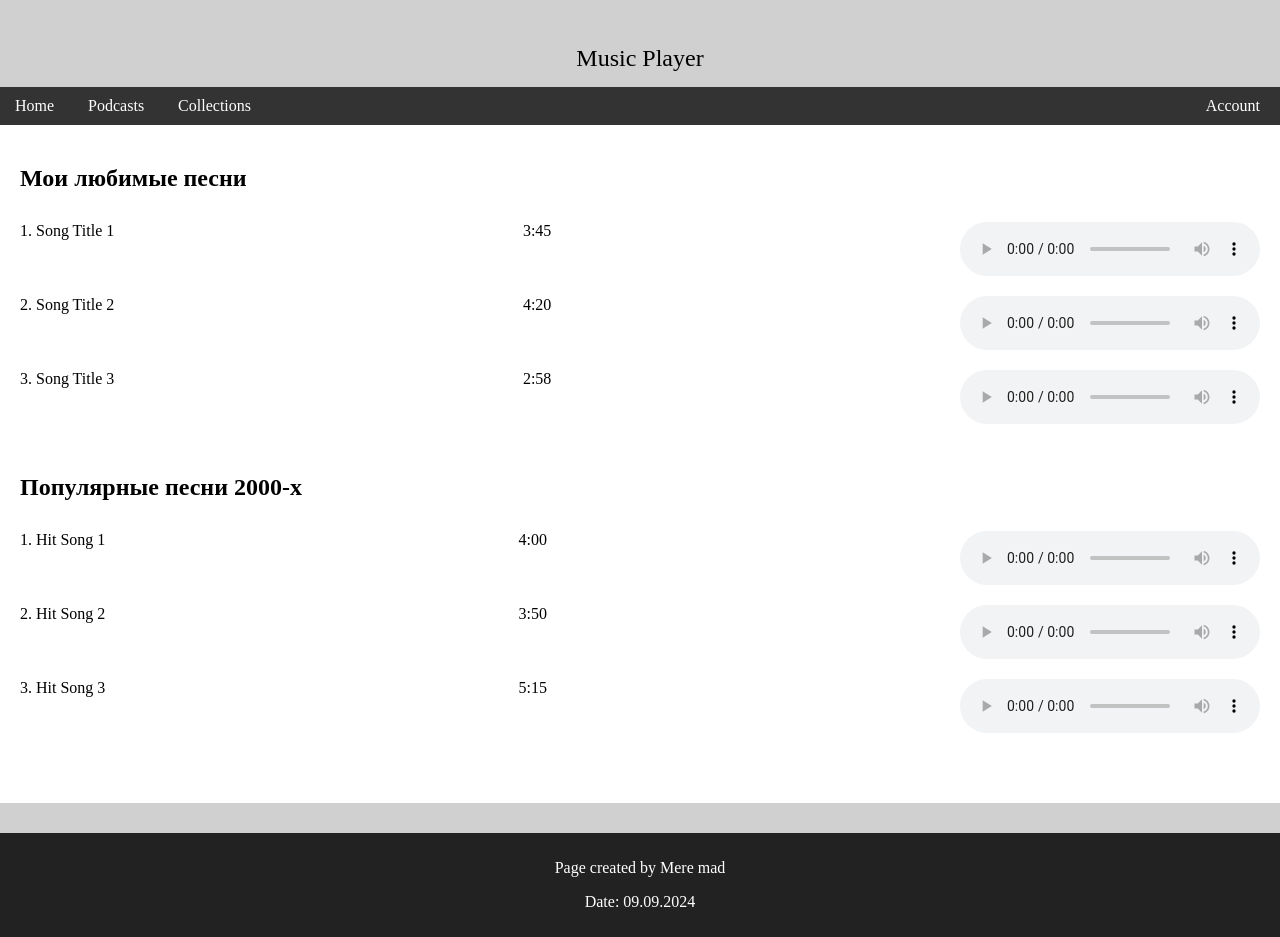
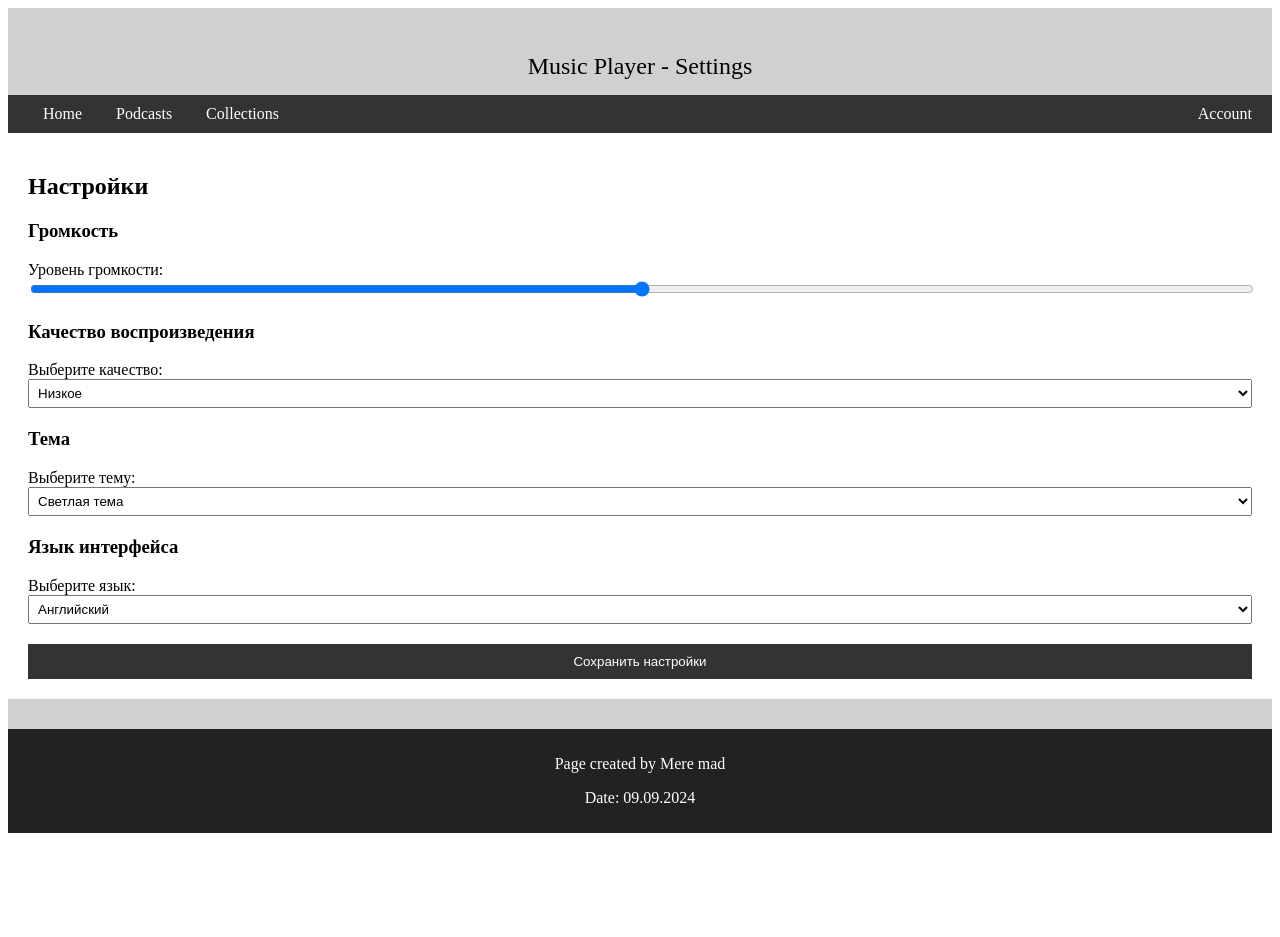
Before and after one commit to alesha-ofc-he/music_website, a plain HTML site: page settings.html in a window 1280 px wide. After the commit the page ends 841 px from the top, so only its background shows below. Drawn offline with Linux system fonts and the light colour scheme.

Commit message:
update mertay

```diff
--- a/settings.html
+++ b/settings.html
@@ -3,147 +3,82 @@
 <head>
     <meta charset="UTF-8">
     <meta name="viewport" content="width=device-width, initial-scale=1.0">
-    <title>Music Player - Collections</title>
-
-    <style>
-        .full-width-bar {
-            width: 100%;
-            background-color: #d0d0d0;
-            height: 30px;
-        }
-        .website_name {
-            width: 100%;
-            background-color: #d0d0d0;
-            text-align: center;
-            padding: 15px 0;
-            font-size: 24px;
-        }
-        .menu {
-            background-color: #333;
-            color: #fff;
-            text-align: center;
-            padding: 10px 0;
-            display: flex;
-            justify-content: space-between;
-            align-items: center;
-        }
-        .menu nav a {
-            margin: 0 15px;
-            text-decoration: none;
-            color: #fff;
-        }
-        .account-link {
-            margin-right: 20px;
-            text-decoration: none;
-            color: #fff;
-        }
-        .main-content {
-            padding: 20px;
-        }
-        .song-list {
-            margin-bottom: 40px;
-        }
-        .song-item {
-            display: flex;
-            justify-content: space-between;
-            padding: 10px 0;
-        }
-        .song-item span {
-            margin-right: 20px;
-        }
-        footer {
-            width: 100%;
-            background-color: #222;
-            color: #fff;
-            padding: 10px 0;
-            text-align: center;
-        }
-        body {
-            margin: 0;
-            padding: 0;
-            display: flex;
-            flex-direction: column;
-            min-height: 100vh;
-        }
-        main {
-            flex: 1;
-        }
-    </style>
+    <title>Music Player - Settings</title>
 </head>
 <body>
 
-    <div class="full-width-bar top-bar"></div>
-    <header class="website_name">Music Player</header>
-    <header class="menu">
-        <nav>
-            <a href="index.html">Home</a>
-            <a href="podcasts.html">Podcasts</a>
-            <a href="collections.html">Collections</a>
-        </nav>
-        <a href="account.html" class="account-link">Account</a>
+    <!-- Верхняя полоса -->
+    <div style="width: 100%; background-color: #d0d0d0; height: 30px;"></div>
+
+    <!-- Шапка сайта -->
+    <header style="width: 100%; background-color: #d0d0d0; text-align: center; padding: 15px 0; font-size: 24px;">
+        Music Player - Settings
     </header>
 
-    <main class="main-content">
-        <section class="song-list">
-            <h2>Мои любимые песни</h2>
-            <div class="song-item">
-                <span>1. Song Title 1</span>
-                <span>3:45</span>
-                <audio controls>
-                    <source src="music_website/audio/song1.mp3" type="audio/mpeg">
-                    Your browser does not support the audio element.
-                </audio>
-            </div>
-            <div class="song-item">
-                <span>2. Song Title 2</span>
-                <span>4:20</span>
-                <audio controls>
-                    <source src="audio/song2.mp3" type="audio/mpeg">
-                    Your browser does not support the audio element.
-                </audio>
-            </div>
-            <div class="song-item">
-                <span>3. Song Title 3</span>
-                <span>2:58</span>
-                <audio controls>
-                    <source src="audio/song3.mp3" type="audio/mpeg">
-                    Your browser does not support the audio element.
-                </audio>
-            </div>
+    <!-- Меню -->
+    <header style="background-color: #333; color: #fff; text-align: center; padding: 10px 0; display: flex; justify-content: space-between; align-items: center;">
+        <nav style="margin-left: 20px;">
+            <a href="index.html" style="margin: 0 15px; text-decoration: none; color: #fff;">Home</a>
+            <a href="podcasts.html" style="margin: 0 15px; text-decoration: none; color: #fff;">Podcasts</a>
+            <a href="collections.html" style="margin: 0 15px; text-decoration: none; color: #fff;">Collections</a>
+        </nav>
+        <a href="account.html" style="margin-right: 20px; text-decoration: none; color: #fff;">Account</a>
+    </header>
+
+    <!-- Основное содержимое страницы -->
+    <main style="padding: 20px;">
+        <h2>Настройки</h2>
+
+        <!-- Настройки громкости -->
+        <section style="margin-bottom: 20px;">
+            <h3>Громкость</h3>
+            <label for="volume">Уровень громкости:</label>
+            <input type="range" id="volume" name="volume" min="0" max="100" value="50" style="width: 100%;">
         </section>
 
-        <section class="song-list">
-            <h2>Популярные песни 2000-х</h2>
-            <div class="song-item">
-                <span>1. Hit Song 1</span>
-                <span>4:00</span>
-                <audio controls>
-                    <source src="audio/hit1.mp3" type="audio/mpeg">
-                    Your browser does not support the audio element.
-                </audio>
-            </div>
-            <div class="song-item">
-                <span>2. Hit Song 2</span>
-                <span>3:50</span>
-                <audio controls>
-                    <source src="audio/hit2.mp3" type="audio/mpeg">
-                    Your browser does not support the audio element.
-                </audio>
-            </div>
-            <div class="song-item">
-                <span>3. Hit Song 3</span>
-                <span>5:15</span>
-                <audio controls>
-                    <source src="audio/hit3.mp3" type="audio/mpeg">
-                    Your browser does not support the audio element.
-                </audio>
-            </div>
+        <!-- Настройки качества воспроизведения -->
+        <section style="margin-bottom: 20px;">
+            <h3>Качество воспроизведения</h3>
+            <label for="quality">Выберите качество:</label>
+            <select id="quality" name="quality" style="width: 100%; padding: 5px;">
+                <option value="low">Низкое</option>
+                <option value="medium">Среднее</option>
+                <option value="high">Высокое</option>
+            </select>
         </section>
+
+        <!-- Настройки темы -->
+        <section style="margin-bottom: 20px;">
+            <h3>Тема</h3>
+            <label for="theme">Выберите тему:</label>
+            <select id="theme" name="theme" style="width: 100%; padding: 5px;">
+                <option value="light">Светлая тема</option>
+                <option value="dark">Тёмная тема</option>
+            </select>
+        </section>
+
+        <!-- Язык интерфейса -->
+        <section style="margin-bottom: 20px;">
+            <h3>Язык интерфейса</h3>
+            <label for="language">Выберите язык:</label>
+            <select id="language" name="language" style="width: 100%; padding: 5px;">
+                <option value="en">Английский</option>
+                <option value="ru">Русский</option>
+                <option value="kz">Казахский</option>
+            </select>
+        </section>
+
+        <!-- Сохранить настройки -->
+        <button type="submit" style="width: 100%; padding: 10px; background-color: #333; color: #fff; border: none; cursor: pointer;">
+            Сохранить настройки
+        </button>
     </main>
 
-    <div class="full-width-bar bottom-bar"></div>
+    <!-- Нижняя полоса -->
+    <div style="width: 100%; background-color: #d0d0d0; height: 30px;"></div>
 
-    <footer>
+    <!-- Футер -->
+    <footer style="width: 100%; background-color: #222; color: #fff; padding: 10px 0; text-align: center;">
         <p>Page created by Mere mad</p>
         <p>Date: 09.09.2024</p>
     </footer>
```
